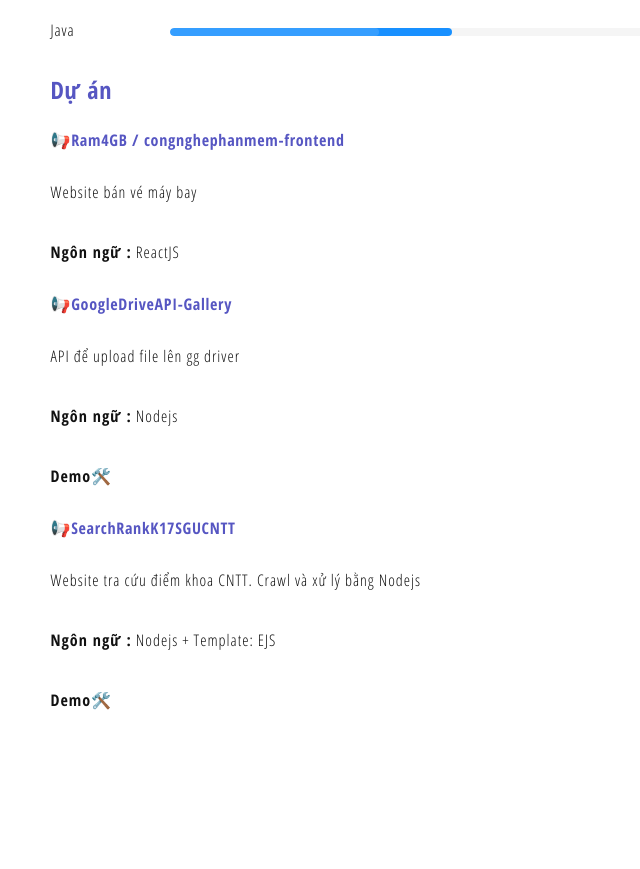
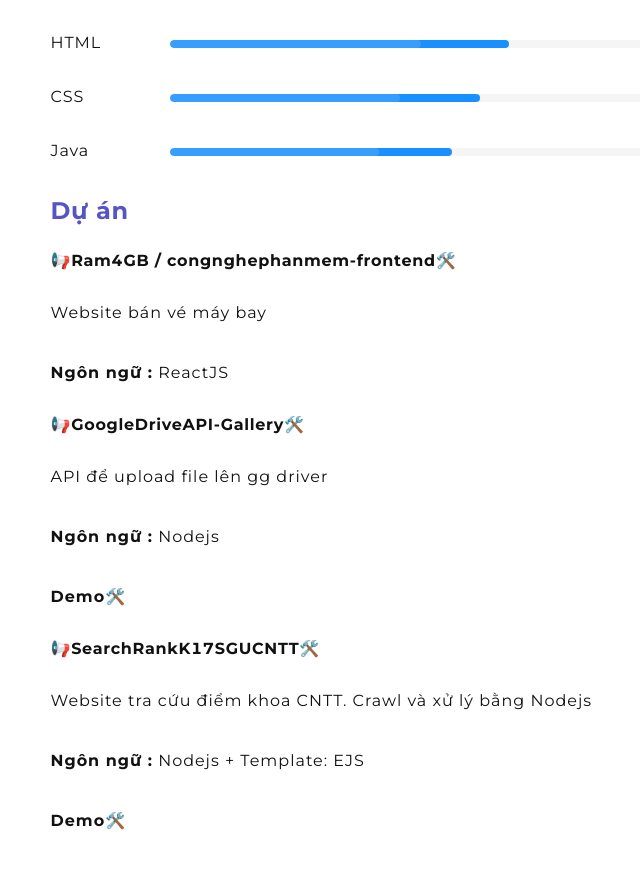
Before and after one commit to Ram4GB/Blog-2020, a React (Create React App) app: page /about-me in a window 1280 px wide. Shown: the part 965-1834 px from the top of the page, without its empty margins (382-1022 px from the left). Before the commit the page ends 1725 px from the top, so only its background shows below. Built offline with nearby package versions, Linux system fonts and the light colour scheme; no server answers.

Commit message:
fix notification error and add link about me

```diff
--- a/src/commons/assets/css/about-me.css
+++ b/src/commons/assets/css/about-me.css
@@ -1,5 +1,5 @@
 .about-me {
-  font-family: "Open Sans Condensed", sans-serif;
+  font-family: "Montserrat", sans-serif;
   letter-spacing: 0.7px;
 }
 
--- a/src/commons/assets/css/blog-card.css
+++ b/src/commons/assets/css/blog-card.css
@@ -1,18 +1,27 @@
 .blog-card {
   margin-bottom: 30px;
   border: 1px solid #e4e4e4;
-    padding:35px;
+  padding: 35px;
   border-radius: 5px;
-    box-shadow: 0 1px 3px rgba(0,0,0,0.12), 0 1px 2px rgba(0,0,0,0.24);
-    transition: all 0.3s cubic-bezier(.25,.8,.25,1);
+  box-shadow: 0 1px 3px rgba(0, 0, 0, 0.12), 0 1px 2px rgba(0, 0, 0, 0.24);
+  transition: all 0.3s cubic-bezier(0.25, 0.8, 0.25, 1);
   cursor: pointer;
 }
 
-.blog-card:hover{
-    box-shadow: 0 14px 28px rgba(0,0,0,0.25), 0 10px 10px rgba(0,0,0,0.22);
+.blog-card img {
+  height: auto;
+  width: 100%;
 }
 
-.blog-card h3{
+.blog-card .ant-tag {
+  margin-top: 5px;
+}
+
+.blog-card:hover {
+  box-shadow: 0 14px 28px rgba(0, 0, 0, 0.25), 0 10px 10px rgba(0, 0, 0, 0.22);
+}
+
+.blog-card h3 {
   font-weight: 600;
   font-size: 1.5rem;
 }
@@ -24,24 +33,24 @@
   border-radius: 20px;
 }
 
-.blog-card .author{
+.blog-card .author {
   color: #bbbbbb;
   text-transform: capitalize;
   font-weight: 400;
   margin-right: 10px;
-    font-family: 'Open Sans Condensed', sans-serif;
+  font-family: "Open Sans Condensed", sans-serif;
 }
 
-.blog-card .author:hover{
-    color: #49b882
+.blog-card .author:hover {
+  color: #49b882;
 }
 
-.blog-card .date{
+.blog-card .date {
   color: #bbbbbb;
   font-weight: bold;
 }
 
-.blog-card .small-text{
+.blog-card .small-text {
   font-size: 1rem;
   text-overflow: ellipsis;
 }
@@ -52,15 +61,14 @@
   white-space: nowrap;
 }
 
-.blog-card .small-text *:not(:first-child)
-{
+.blog-card .small-text *:not(:first-child) {
   display: none;
 }
 
 .blog-card .read-more {
   color: #49b882;
   transition: all 0.2s ease;
-    font-family: 'Open Sans Condensed', sans-serif;
+  font-family: "Open Sans Condensed", sans-serif;
   font-weight: 300;
   background-color: #ffffff;
   outline: none;
@@ -68,23 +76,22 @@
   padding: 0px 5px 5px 0px;
 }
 
-
-.blog-card:hover .read-more::after{
+.blog-card:hover .read-more::after {
   animation-name: tik-tok;
   animation-duration: 0.5s;
   animation-iteration-count: infinite;
 }
 
-.blog-card .read-more::after{
-    content: '→';
+.blog-card .read-more::after {
+  content: "→";
 }
 
-@keyframes tik-tok{
-    from{
-        content: '→';
+@keyframes tik-tok {
+  from {
+    content: "→";
   }
-    to{
-        content: ' →';
+  to {
+    content: " →";
   }
 }
 
@@ -109,15 +116,14 @@
   overflow-y: scroll;
 }
 
-
-@media screen and (max-width:1000px){
-    .container{
+@media screen and (max-width: 1000px) {
+  .container {
     width: 70%;
   }
 }
 
-@media screen and (max-width:700px){
-    .container{
+@media screen and (max-width: 700px) {
+  .container {
     width: 90%;
   }
 
@@ -125,11 +131,15 @@
     padding: 20px;
   }
 
-    .blog-card h3{
+  .blog-card h3 {
     font-size: 1.3rem;
   }
 
   .container-90 {
     width: 90%;
   }
+  .blog-card img {
+    width: 100%;
+    height: auto;
   }
+}
--- a/src/commons/hocs/MainLayout.jsx
+++ b/src/commons/hocs/MainLayout.jsx
@@ -36,7 +36,7 @@ function MainLayout({ children, admin }) {
   const url = useLocation();
 
   const handleSelectMenu = link => {
-    history.push(link.key);
+    if (link.key !== "/logout") history.push(link.key);
   };
 
   useEffect(() => {
@@ -44,14 +44,20 @@ function MainLayout({ children, admin }) {
       notification.error({
         message: error
       });
-  }, [error]);
+    setTimeout(() => {
+      dispatch(actionUI.CLEAR_ERROR());
+    }, 100);
+  }, [error, dispatch]);
 
   useEffect(() => {
     if (success)
       notification.success({
         message: success
       });
-  }, [success]);
+    setTimeout(() => {
+      dispatch(actionUI.CLEAR_SUCCESS());
+    }, 100);
+  }, [success, dispatch]);
 
   useEffect(() => {
     if (infor) {
@@ -105,7 +111,12 @@ function MainLayout({ children, admin }) {
                 Đăng nhập
               </Menu.Item>
             ) : (
-              <Menu.Item key="" className="login" style={{ float: "right" }} onClick={handleLogout}>
+              <Menu.Item
+                key="/logout"
+                className="login"
+                style={{ float: "right" }}
+                onClick={handleLogout}
+              >
                 Đăng xuất
               </Menu.Item>
             )}
--- a/src/modules/ui/reducers.js
+++ b/src/modules/ui/reducers.js
@@ -54,6 +54,14 @@ const reducers = createSlice({
     CLEAR_INFO: state => ({
       ...state,
       infor: null
+    }),
+    CLEAR_ERROR: state => ({
+      ...state,
+      error: ""
+    }),
+    CLEAR_SUCCESS: state => ({
+      ...state,
+      success: ""
     })
   }
 });
@@ -66,7 +74,9 @@ export const {
   CHANGE_THEME,
   SET_PREVIOUS_URL,
   INFOR_FIREBASE,
-  CLEAR_INFO
+  CLEAR_INFO,
+  CLEAR_ERROR,
+  CLEAR_SUCCESS
 } = reducers.actions;
 
 export default reducers;
--- a/src/pages/AboutMePage.jsx
+++ b/src/pages/AboutMePage.jsx
@@ -166,14 +166,29 @@ export default function AboutMePage() {
             <h3>Dự án</h3>
             <ul>
               <li className="project-item">
-                <h4>Ram4GB / congnghephanmem-frontend</h4>
+                <h4>
+                  <a
+                    rel="noopener noreferrer"
+                    target="_blank"
+                    href="https://github.com/Ram4GB/congnghephanmem-frontend"
+                  >
+                    Ram4GB / congnghephanmem-frontend
+                  </a>
+                </h4>
                 <p>Website bán vé máy bay</p>
                 <p>
                   <span style={{ fontWeight: "bold" }}>Ngôn ngữ :</span> ReactJS
                 </p>
               </li>
               <li className="project-item">
-                <h4>GoogleDriveAPI-Gallery</h4>
+                <h4>
+                  <a
+                    rel="noopener noreferrer"
+                    href="https://github.com/Ram4GB/GoogleDriveAPI-Gallery"
+                  >
+                    GoogleDriveAPI-Gallery
+                  </a>
+                </h4>
                 <p>API để upload file lên gg driver</p>
                 <p>
                   <span style={{ fontWeight: "bold" }}>Ngôn ngữ :</span> Nodejs
@@ -183,7 +198,14 @@ export default function AboutMePage() {
                 </p>
               </li>
               <li className="project-item">
-                <h4>SearchRankK17SGUCNTT</h4>
+                <h4>
+                  <a
+                    rel="noopener noreferrer"
+                    href="https://github.com/Ram4GB/SearchRankK17SGUCNTT"
+                  >
+                    SearchRankK17SGUCNTT
+                  </a>
+                </h4>
                 <p>Website tra cứu điểm khoa CNTT. Crawl và xử lý bằng Nodejs</p>
                 <p>
                   <span style={{ fontWeight: "bold" }}>Ngôn ngữ :</span> Nodejs + Template: EJS
```
Also changed, not shown: src/modules/blogs/components/BlogList.jsx (+0 -9 lines). Lines whose indentation alone changed are shown as unchanged.
